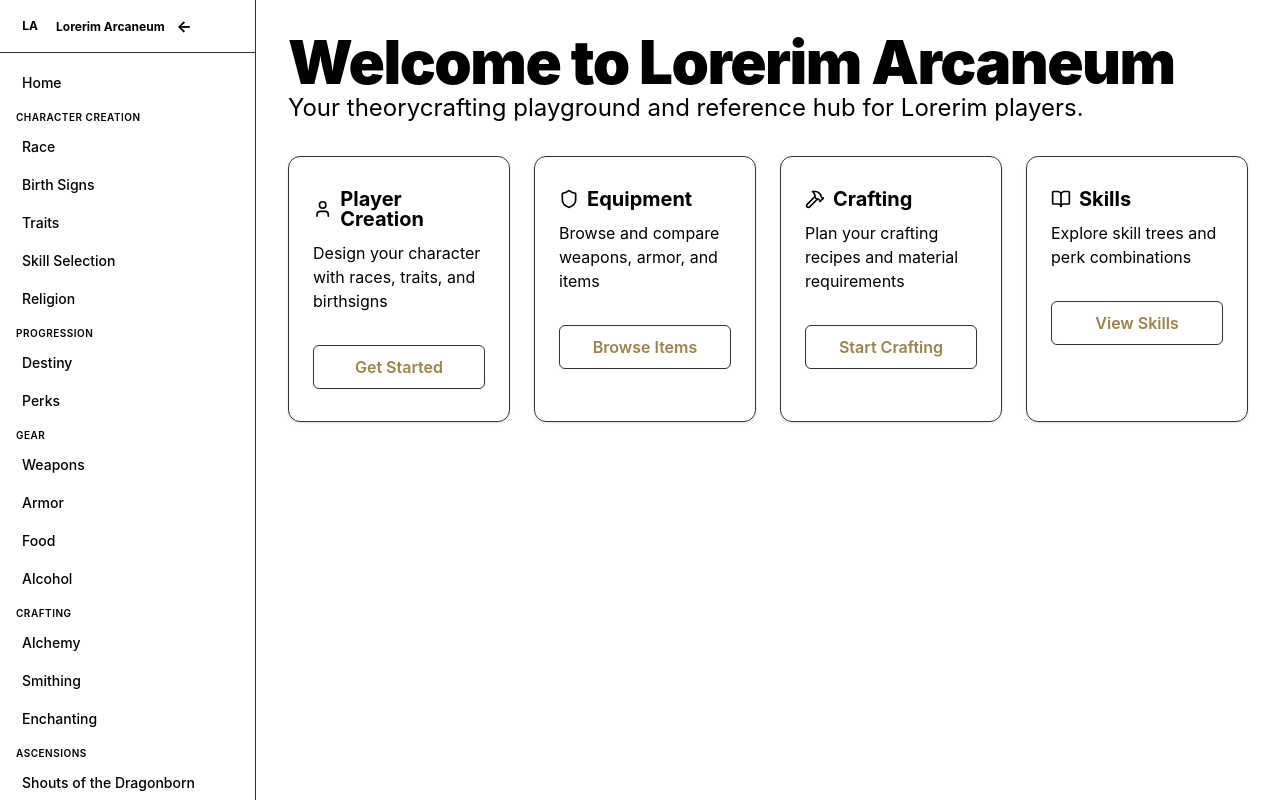
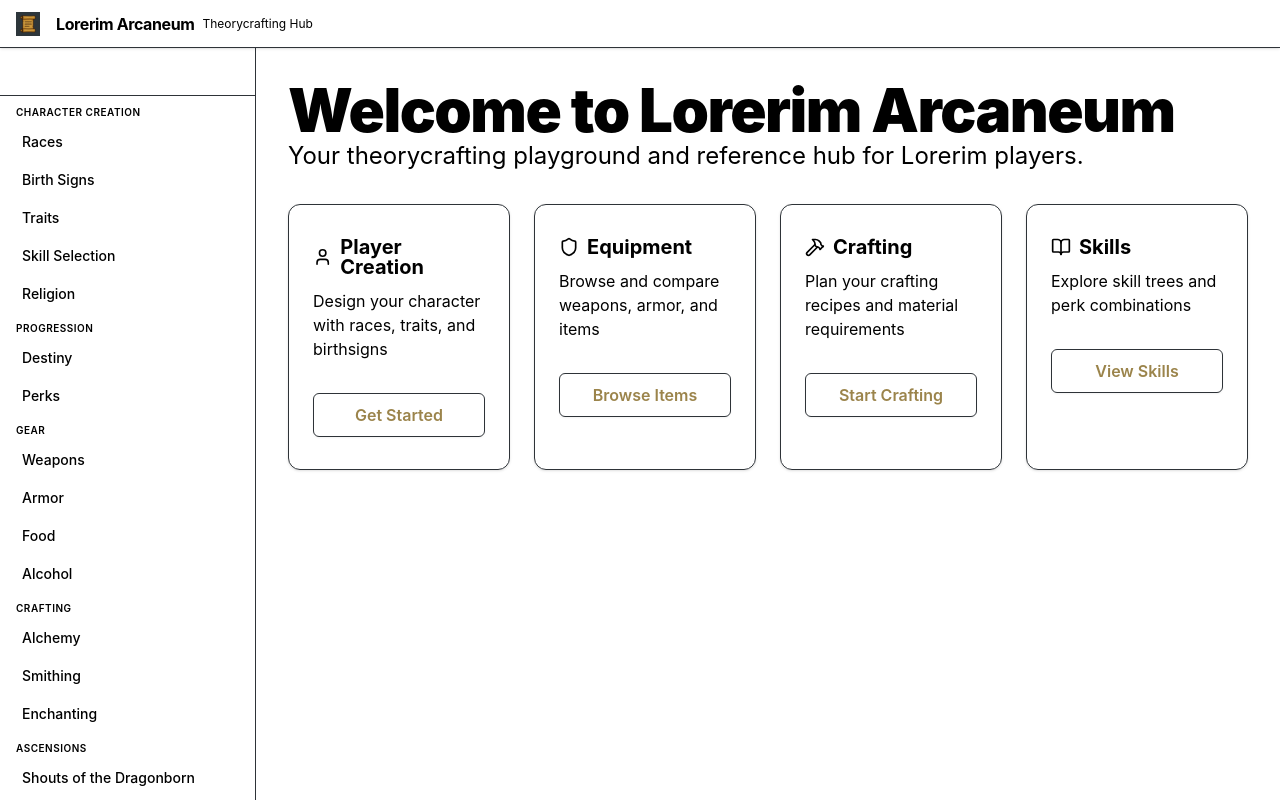
Before and after one commit to BardicNoel/lorerim-arcaneum, a React (Vite) app: page / in a window 1280 px wide. Shown: the top 800 px of the page. Built offline with nearby package versions, Linux system fonts and the light colour scheme.

Commit message:
top nav bar start

```diff
--- a/src/app/App.tsx
+++ b/src/app/App.tsx
@@ -10,19 +10,14 @@ import { SidebarGroup } from '@/shared/ui/sidebar/SidebarGroup'
 import { SidebarMenu } from '@/shared/ui/sidebar/SidebarMenu'
 import { SidebarMenuItem } from '@/shared/ui/sidebar/SidebarMenuItem'
 import { SidebarMenuButton } from '@/shared/ui/sidebar/SidebarMenuButton'
-
 import { SidebarRail } from '@/shared/ui/sidebar/SidebarRail'
+import { SiteHeader } from './SiteHeader'
 
 const navSections = [
   {
-    items: [
-      { to: '/', label: 'Home' },
-    ],
-  },
-  {
     label: 'Character Creation',
     items: [
-      { to: '/race', label: 'Race' },
+      { to: '/race', label: 'Races' },
       { to: '/birth-signs', label: 'Birth Signs' },
       { to: '/traits', label: 'Traits' },
       { to: '/skills', label: 'Skill Selection' },
@@ -64,32 +59,13 @@ const navSections = [
   },
 ]
 
-function AppSidebar() {
+function AppSidebar({ collapsed }: { collapsed: boolean }) {
   const navigate = useNavigate()
-  const [collapsed, setCollapsed] = useState(false)
   const currentPath = window.location.hash.replace(/^#\/?/, '/')
 
   return (
     <Sidebar collapsed={collapsed}>
-      <SidebarHeader>
-        <button
-          className="flex items-center gap-2 text-skyrim-gold/90 hover:text-skyrim-gold text-xs font-bold px-1 py-1 focus:outline-none"
-          onClick={() => setCollapsed((c) => !c)}
-          aria-label={collapsed ? 'Expand sidebar' : 'Collapse sidebar'}
-        >
-          <span className="w-7 h-7 bg-skyrim-gold rounded-lg flex items-center justify-center text-skyrim-dark font-bold text-xs shrink-0">
-            LA
-          </span>
-          {!collapsed && (
-            <span className="ml-1 leading-tight truncate">
-              Lorerim Arcaneum
-            </span>
-          )}
-          <span className="ml-auto text-base font-bold px-1">
-            {collapsed ? '→' : '←'}
-          </span>
-        </button>
-      </SidebarHeader>
+      <SidebarHeader />
       <SidebarContent>
         {navSections.map((section) => (
           <SidebarGroup key={section.label}>
@@ -137,13 +113,20 @@ function AppSidebar() {
 }
 
 function App() {
+  const [sidebarCollapsed, setSidebarCollapsed] = useState(false)
   return (
     <HashRouter>
-      <div className="min-h-screen bg-background text-foreground flex">
-        <AppSidebar />
-        <main className="flex-1 p-8">
-          <AppRouter />
-        </main>
+      <div className="min-h-screen bg-background text-foreground flex flex-col">
+        <SiteHeader
+          sidebarCollapsed={sidebarCollapsed}
+          onToggleSidebar={() => setSidebarCollapsed((c) => !c)}
+        />
+        <div className="flex flex-1">
+          <AppSidebar collapsed={sidebarCollapsed} />
+          <main className="flex-1 p-8">
+            <AppRouter />
+          </main>
+        </div>
       </div>
     </HashRouter>
   )
--- /dev/null
+++ b/src/app/SiteHeader.tsx
@@ -0,0 +1,23 @@
+import React from 'react';
+
+interface SiteHeaderProps {
+  sidebarCollapsed: boolean;
+  onToggleSidebar: () => void;
+}
+
+export function SiteHeader({ sidebarCollapsed, onToggleSidebar }: SiteHeaderProps) {
+  return (
+    <header className="sticky top-0 z-40 w-full h-12 flex items-center bg-skyrim-dark border-b border-skyrim-gold/20 px-2 shadow-sm">
+      <button
+        onClick={onToggleSidebar}
+        aria-label={sidebarCollapsed ? 'Open sidebar' : 'Close sidebar'}
+        className="flex items-center justify-center w-10 h-10 rounded hover:bg-skyrim-gold/10 focus:outline-none mr-2"
+      >
+        <img src="/arcaneum-scroll.png" alt="Lorerim Arcaneum Logo" className="w-6 h-6" />
+      </button>
+      <span className="text-skyrim-gold font-bold text-base tracking-tight select-none">Lorerim Arcaneum</span>
+      <span className="ml-2 text-xs text-skyrim-gold/60 select-none">Theorycrafting Hub</span>
+      {/* Optionally add version or user info here */}
+    </header>
+  );
+}
```
